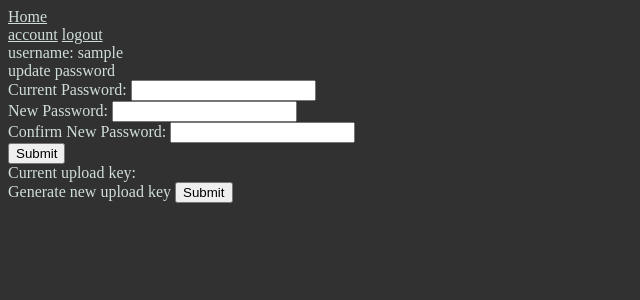
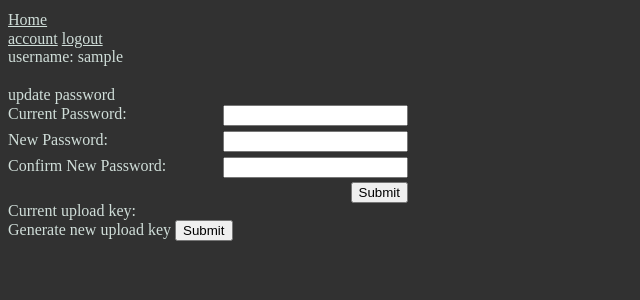
Before and after one commit to Frosty-nee/leaky-bag-of-holding, a Flask app: template templates/account.html in a window 1280 px wide. Shown: the top 300 px of the page, without its empty margins (0-640 px from the left). Run offline with Flask 2, Linux system fonts and the light colour scheme; the template is opened without the code that fills it, so the values that code supplies are empty; the visitor is signed in with stand-in values (Sample User, id 1).

Commit message:
style updates

```diff
--- a/server.py
+++ b/server.py
@@ -23,7 +23,6 @@ def home():
         else:
             user = db.session.query(db.User).filter(db.User.username == session['username']).first()
         return flask.redirect(upload_file(user, request.files))
-
     else:
         return flask.render_template('home.html')
 
--- a/static/css/account.css
+++ b/static/css/account.css
@@ -15,3 +15,38 @@
     float: left;
     padding-left: 30px;
 }
+
+.password_update {
+    width: 400px;
+    padding-top: 20px;
+
+}
+.password_update label {
+    float:none;
+    padding-right: 30px;
+    padding-bottom: 10px;
+
+}
+
+.password_update text {
+    float: left;
+}
+
+.password_update input {
+    float: right;
+}
+
+div {
+    padding-top:1px;
+}
+
+.input_wrapper {
+	height: 25px;
+}
+
+
+.upload_key_wrapper {
+	float: left;
+	padding-bottom: 20px;
+	padding-top: 20px;
+}
--- a/templates/account.html
+++ b/templates/account.html
@@ -10,24 +10,28 @@
 		<div class=password_update>
 			<form action='' method='POST'>
 				update password <br>
+				<div class=input_wrapper>
 					<label>Current Password:</label>
 						<input class=pass type='password' name='current_password'>
-				<br>
+				</div>
+				<div class=input_wrapper>
 					<label>New Password:</label>
 						<input class=pass type='password' name='new_password'>
-				<br>
+				</div>
+				<div class=input_wrapper>
 					<label>Confirm New Password:</label>
 						<input class=pass type='password' name='confirm_new_password'>
-				<br>
+				</div>
 				<input type='submit' name='update_password' class='submit'>
 			</form>
 		</div>
+		<div class=upload_key_wrapper>
 			Current upload key: {{ upload_key }}
 			<form action='' method='POST'>
 				<label>Generate new upload key</label>
 					<input type='submit' name='regenerate_upload_key' class='submit'>
 			</form>
-		<br>
+		</div>
 		<div class="files">
 			{% for file in files %}
 			<div class="file_entry_wrapper">
```
Lines whose indentation alone changed are shown as unchanged.
